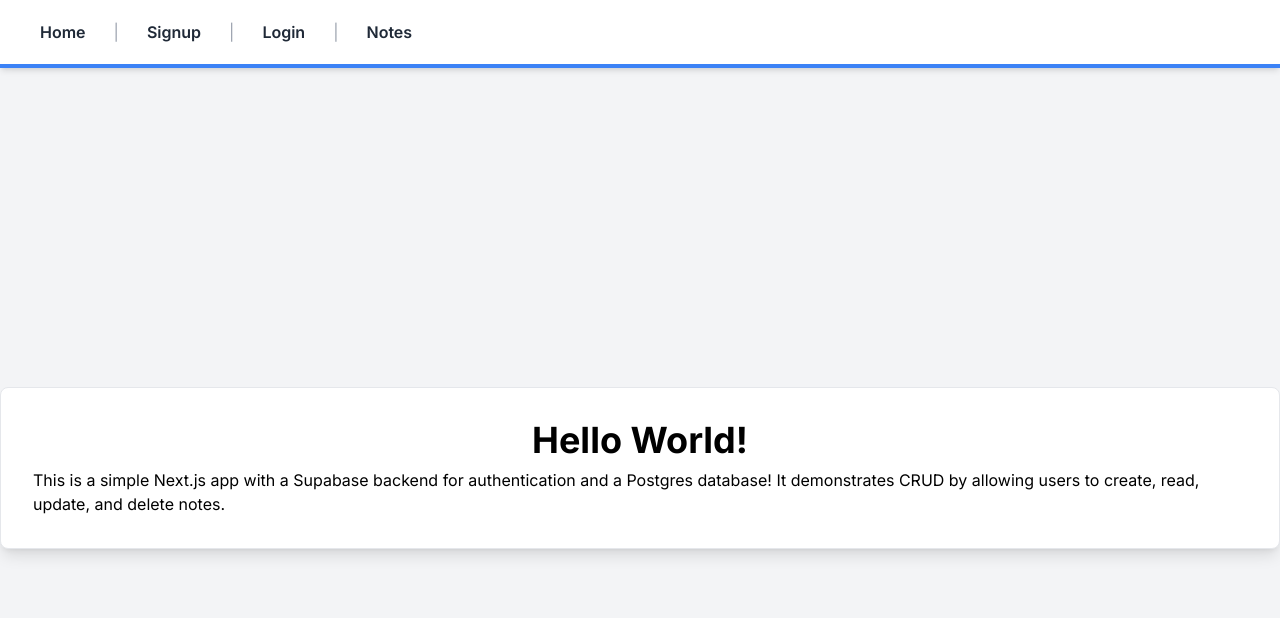
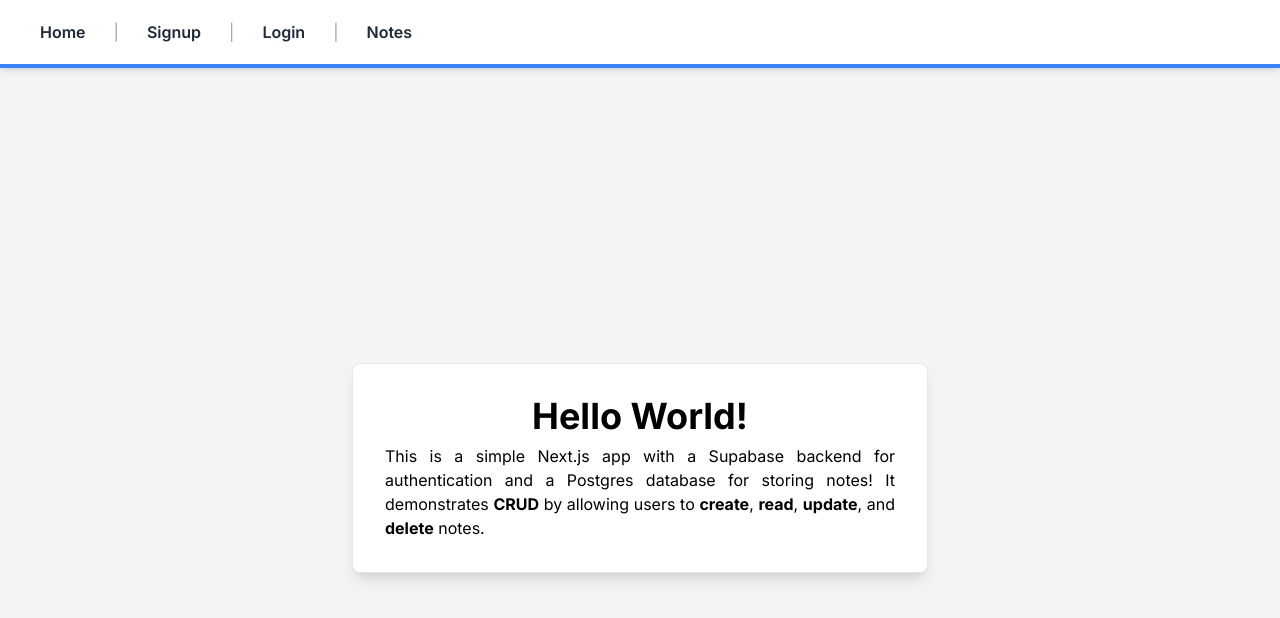
Before and after one commit to markbuckner/my-notes-app, a Next.js app: page / in a window 1280 px wide. Shown: the top 618 px of the page. Built offline with nearby package versions, Linux system fonts and the light colour scheme; no server answers.

Commit message:
Style homepage text.

```diff
--- a/src/app/page.tsx
+++ b/src/app/page.tsx
@@ -1,14 +1,15 @@
 "use client";
 import Navbar from '../components/Navbar';
 import withAuth from '../components/WithAuth';
+
 const Home: React.FC<{ isLoggedIn: boolean }> = ({ isLoggedIn }) => {
     return (
         <>
             <Navbar isLoggedIn={isLoggedIn} />
             <div className="flex items-center justify-center min-h-screen bg-gray-100">
-                <div className="bg-white p-8 border rounded-lg shadow-lg">
+                <div className="bg-white p-8 border rounded-lg shadow-lg max-w-xl mx-auto">
                     <h1 className="text-4xl font-bold text-center">Hello World!</h1>
-                    <p className="mt-2">This is a simple Next.js app with a Supabase backend for authentication and a Postgres database! It demonstrates CRUD by allowing users to create, read, update, and delete notes.</p>
+                    <p className="mt-2 text-justify max-w-prose mx-auto">This is a simple Next.js app with a Supabase backend for authentication and a Postgres database for storing notes! It demonstrates <b>CRUD</b> by allowing users to <b>create</b>, <b>read</b>, <b>update</b>, and <b>delete</b> notes.</p>
                 </div>
             </div>
         </>
```
